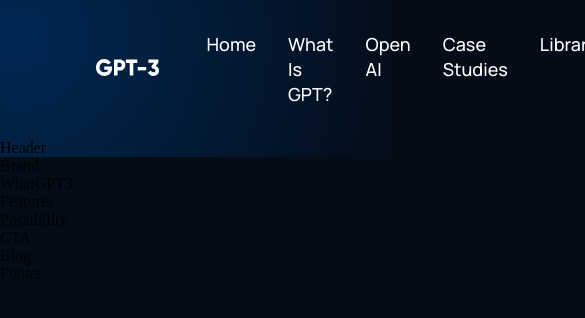
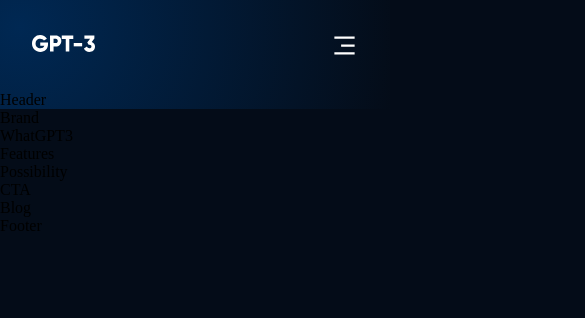
Before and after one commit to djanoer/react-gpt3-modern-lp, a React (Create React App) app: page / in a window 390 px wide. Shown: the top 318 px of the page, 585 px wide, since content can reach past the window. Built offline with nearby package versions, Linux system fonts and the light colour scheme.

Commit message:
section navbar selesai

```diff
--- a/src/components/navbar/Navbar.jsx
+++ b/src/components/navbar/Navbar.jsx
@@ -41,7 +41,7 @@ const Navbar = () => {
         <button type='button'>Sign up</button>
       </div>
       <div className='gpt3__navbar-menu'>
-        {toggleMenu ? <RiCloseLine color='#fff' size={27} onClick={() => setToggleMenu(false)} /> : <RiMenu3Line color='#fff' size={27} onClick={() => setToggleMenu(false)} />}
+        {toggleMenu ? <RiCloseLine color='#fff' size={27} onClick={() => setToggleMenu(false)} /> : <RiMenu3Line color='#fff' size={27} onClick={() => setToggleMenu(true)} />}
         {toggleMenu && (
           <div className='gpt3__navbar-menu_container scale-up-center'>
             <div className='gpt3__navbar-menu_container-links'>
--- a/src/components/navbar/navbar.css
+++ b/src/components/navbar/navbar.css
@@ -66,3 +66,67 @@
   display: none;
   position: relative;
 }
+
+.gpt3__navbar-menu svg {
+  cursor: pointer;
+}
+
+.gpt3__navbar-menu_container {
+  display: flex;
+  justify-content: flex-end;
+  align-items: flex-end;
+  flex-direction: column;
+
+  text-align: end;
+  background: var(--color-footer);
+  padding: 2rem;
+  position: absolute;
+  top: 40px;
+  right: 0;
+  margin-top: 1rem;
+  min-width: 210px;
+  border-radius: 5px;
+  box-shadow: 0 0 5 rgba(0, 0, 0, 0.2);
+}
+
+.gpt3__navbar-menu_container p {
+  margin: 1rem 0;
+}
+
+.gpt3__navbar-menu_container-links-sign {
+  display: none;
+}
+
+@media screen and (max-width: 1050px) {
+  .gpt3__navbar-links_container {
+    display: none;
+  }
+
+  .gpt3__navbar-menu {
+    display: flex;
+  }
+}
+
+@media screen and (max-width: 700px) {
+  .gpt3__navbar {
+    padding: 2rem 4rem;
+  }
+}
+
+@media screen and (max-width: 550px) {
+  .gpt3__navbar {
+    padding: 2rem;
+  }
+
+  .gpt3__navbar-sign {
+    display: none;
+  }
+
+  .gpt3__navbar-menu_container {
+    top: 20px;
+  }
+
+  .gpt3__navbar-menu_container-links-sign {
+    display: block;
+  }
+}
```
